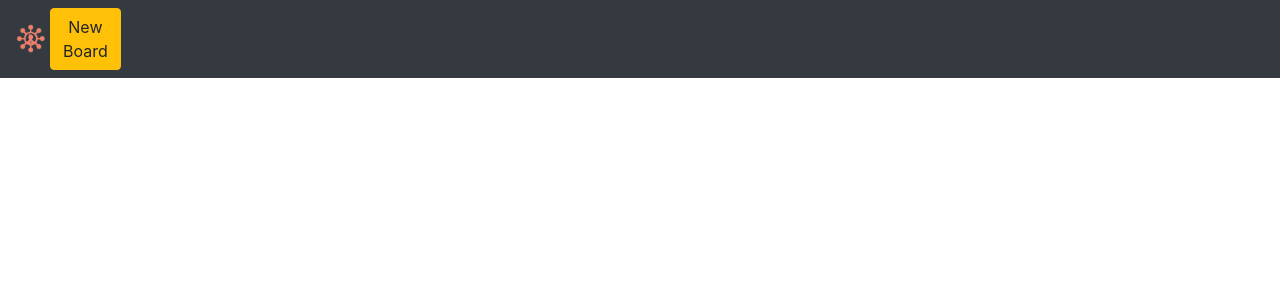
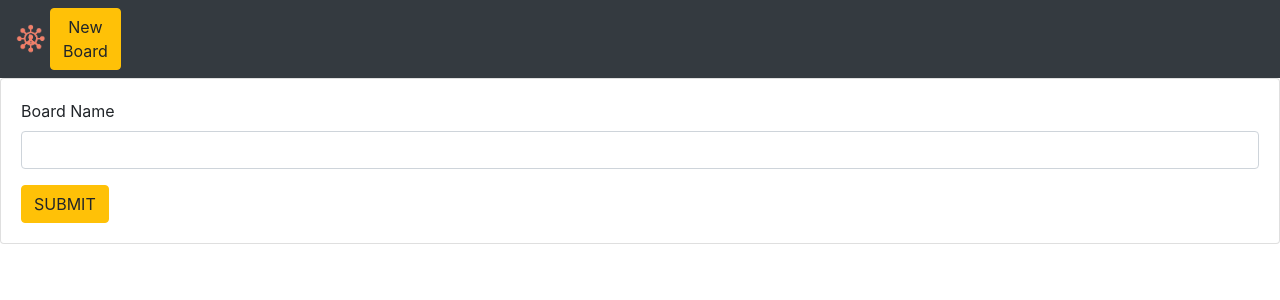
Before and after one commit to bdanielle092/TaskItTake2, a React (Create React App) app in the folder TaskIt/client/: page /BoardEditForm/1 in a window 1280 px wide. Shown: the top 300 px of the page. Built offline with nearby package versions, Linux system fonts and the light colour scheme; no server answers; sample sign-in values are in the browser's storage.

Commit message:
user can edit a board

```diff
--- a/TaskIt/client/src/components/ApplicationViews.js
+++ b/TaskIt/client/src/components/ApplicationViews.js
@@ -6,7 +6,7 @@ import Register from "../pages/Register";
 import Home from "./Home";
 import BoardForm from "./Board/BoardForm";
 import Board from "./Board/Board";
-// import BoardEditForm from "./Board/BoardEditForm";
+import BoardEditForm from "./Board/BoardEditForm";
 
 
 
@@ -27,9 +27,9 @@ const ApplicationViews = () => {
                 {isLoggedIn ? <BoardForm /> : <Redirect to="/login" />}
             </Route>
 
-            {/* <Route path="/BoardEditForm" exact>
+            <Route path="/BoardEditForm/:id" exact>
                 {isLoggedIn ? <BoardEditForm /> : <Redirect to="/login" />}
-            </Route> */}
+            </Route>
 
 
 
--- a/TaskIt/client/src/components/Board/Board.js
+++ b/TaskIt/client/src/components/Board/Board.js
@@ -1,14 +1,15 @@
 import { useEffect, useState, useContext } from "react";
 import { UserProfileContext } from "../../providers/UserProfileProvider";
 import { useParams, useHistory } from "react-router-dom";
-import { Button } from "reactstrap";
+import { DropdownItem, DropdownMenu, DropdownToggle, UncontrolledDropdown } from 'reactstrap';
 import "./Board.css";
 
 
 
-const Board = () => {
+const Board = (props) => {
     const { getToken } = useContext(UserProfileContext);
     const { id } = useParams();
+    const history = useHistory();
     const [board, setBoard] = useState([])
     useEffect(() => {
         getToken()
@@ -24,25 +25,26 @@ const Board = () => {
             .then((board) => { setBoard(board) });
 
     });
-    // const goToBoardEditForm = () => {
-    //     history.push("/BoardEditForm");
-    // }
+
+    const goToBoardEditForm = () => {
+        history.push(`/BoardEditForm/${id}`);
+    }
+
     return (
         <div>
             <h3 className="BoardName">{board.name} Board</h3>
 
-            {/* <ButtonDropdown direction="right" isOpen={this.state.btnDropright} toggle={() => { this.setState({ btnDropright: !this.state.btnDropright }); }}>
+            <UncontrolledDropdown>
                 <DropdownToggle caret>
-                    Dropright
-           </DropdownToggle>
+                    Actions
+                </DropdownToggle>
                 <DropdownMenu>
-                    <DropdownItem>Edit Board</DropdownItem>
-                    <DropdownItem>Delete Board</DropdownItem>
+                    <DropdownItem onClick={goToBoardEditForm}>Edit {board.name} Board</DropdownItem>
+                    <DropdownItem divider />
+                    <DropdownItem>Delete {board.name} Board</DropdownItem>
                 </DropdownMenu>
-            </ButtonDropdown> */}
+            </UncontrolledDropdown>
 
-
-            {/* <Button color="warning" onClick={goToBoardEditForm} >Edit Board</Button> */}
         </div>
 
     )
--- a/TaskIt/client/src/components/Board/BoardEditForm.js
+++ b/TaskIt/client/src/components/Board/BoardEditForm.js
@@ -1,67 +1,107 @@
-// import React, { useState, useEffect, useContext } from "react";
-// import { useHistory, useParams } from "react-router-dom";
-// import { UserProfileProvider } from "../../providers/UserProfileProvider";
+import React, { useState, useEffect, useContext } from "react";
+import { useHistory, useParams } from "react-router-dom";
+import { UserProfileContext } from "../../providers/UserProfileProvider";
+import {
+    Form,
+    FormGroup,
+    Card,
+    CardBody,
+    Label,
+    Input,
+    Button,
+} from "reactstrap";
 
 
 
-// const BoardEditForm = () => {
+const BoardEditForm = () => {
+    const { getToken } = useContext(UserProfileContext)
+    const { id } = useParams();
+    const history = useHistory();
+    //this is a empty string but when the page initially gets loaded then the string will be updated with the current name of the board
+    const [boardToEdit, setBoardToEdit] = useState("")
+    //this the existing board object that is gets loads ar initial load too.
+    const [existingBoard, setExistingBoard] = useState({})
 
-//     const { getToken } = useContext(UserProfileProvider)
-//     const { id } = useParams();
-//     const history = useHistory();
-//     const [boardToEdit, setBoardToEdit] = useState({ name: "" })
+    //this is getting the current state of the board base off the id passed in the uri and setting existingBoard and boardToEdit
+    useEffect(() => {
+        getToken()
+            .then((token) =>
+                fetch(`/api/board/${id}`, {
+                    method: "GET",
+                    headers: {
+                        Authorization: `Bearer ${token}`,
+                    },
+                })
+            )
+            .then((res) => res.json())
+            .then((board) => {
+                setExistingBoard(board)
+                setBoardToEdit(board["name"])
+            });
 
+    }, []);
 
-//     const handleSubmit = (evt) => {
-//         const newBoard = { ...boardToEdit };
-//         newBoard[evt.target.name] = evt.target.value;
-//         setBoardToEdit(newBoard);
-//     };
+    //updating boardToEdit value. Updates boardToEdit value on every key stroke for the input field
+    const handleSubmit = (evt) => {
+        const newBoard = evt.target.value;
+        setBoardToEdit(newBoard);
+    };
 
-//     const updateBoard = (board) => {
-//         getToken()
-//             .then((token) =>
-//                 fetch(`/api/board/${id}`, {
-//                     method: "PUT",
-//                     headers: {
-//                         "Content-Type": "application/json",
-//                         Authorization: `Bearer ${token}`,
-//                     },
-//                     body: JSON.stringify(board),
-//                 })
-//             )
-//             .then((evt) => history.push("/"));
-//     };
+    // update function to update the database with the new state of the board name
+    const updateBoard = (board) => {
+        getToken()
+            .then((token) =>
+                fetch(`/api/board/${id}`, {
+                    method: "PUT",
+                    headers: {
+                        "Content-Type": "application/json",
+                        Authorization: `Bearer ${token}`,
+                    },
+                    body: JSON.stringify({
+                        //keeping all the existing keys the same except name
+                        "active": existingBoard["active"],
+                        "id": existingBoard["id"],
+                        "name": boardToEdit,
+                        "userProfile": existingBoard["userProfile"],
+                        "userProfileId": existingBoard["userProfileId"]
+                    }),
+                })
+            )
+            .then((evt) => history.push("/"));
+    };
 
-//     return (
-//         <div>
-//             <Card>
-//                 <CardBody>
-//                     <Form>
-//                         <FormGroup>
-//                             <Label for="name">Board Name</Label>
-//                             <Input
-//                                 id="name"
-//                                 type="text"
-//                                 name="boardName"
-//                                 value={boardToEdit.name}
-//                                 onChange={(evt) => handleSubmit(evt)}
-//                             />
-//                         </FormGroup>
-//                     </Form>
-//                     <Button
+    return (
+        <div>
+            <Card>
+                <CardBody>
+                    <Form>
+                        <FormGroup>
+                            <Label for="name">Board Name</Label>
+                            <Input
+                                id="name"
+                                type="text"
+                                name="name"
+                                value={boardToEdit}
+                                onChange={(evt) => {
+                                    evt.preventDefault()
+                                    handleSubmit(evt)
+                                }}
+                            />
+                        </FormGroup>
+                    </Form>
+                    <Button
 
-//                         color="warning "
-//                         onClick={(evt) => {
-//                             evt.preventDefault();
-//                             updateBoard(boardToEdit);
-//                         }}
-//                     >
-//                         SUBMIT
-//                     </Button>
-//                 </CardBody>
-//             </Card>
-//         </div>
-//     );
-// }
-// export default BoardEditForm;
+                        color="warning "
+                        onClick={(evt) => {
+                            evt.preventDefault();
+                            updateBoard(boardToEdit);
+                        }}
+                    >
+                        SUBMIT
+                    </Button>
+                </CardBody>
+            </Card>
+        </div>
+    );
+}
+export default BoardEditForm;
--- a/TaskIt/client/src/components/Board/BoardForm.js
+++ b/TaskIt/client/src/components/Board/BoardForm.js
@@ -26,7 +26,6 @@ const BoardForm = () => {
     };
 
     const createNewBoard = (newBoard) => {
-        console.log(newBoard)
         getToken()
             .then((token) =>
                 fetch("/api/board", {
--- a/TaskIt/client/src/components/Header.js
+++ b/TaskIt/client/src/components/Header.js
@@ -33,15 +33,22 @@ const Header = () => {
         history.push("/BoardForm");
     }
 
+
+    const goToHome = () => {
+        history.push(`/`);
+    }
+
     return (
         <div>
             <Navbar color="dark" dark expand="md">
-                <img
+                <a href="/"><img
                     src={logo}
                     alt="logo"
                     width="30"
                     height="30"
-                    className="mr-1" />
+                    className="mr-1"
+                />
+                </a>
 
 
 
```
Also changed, not shown: 1 other file (tests, documents, lock files or other folders).
